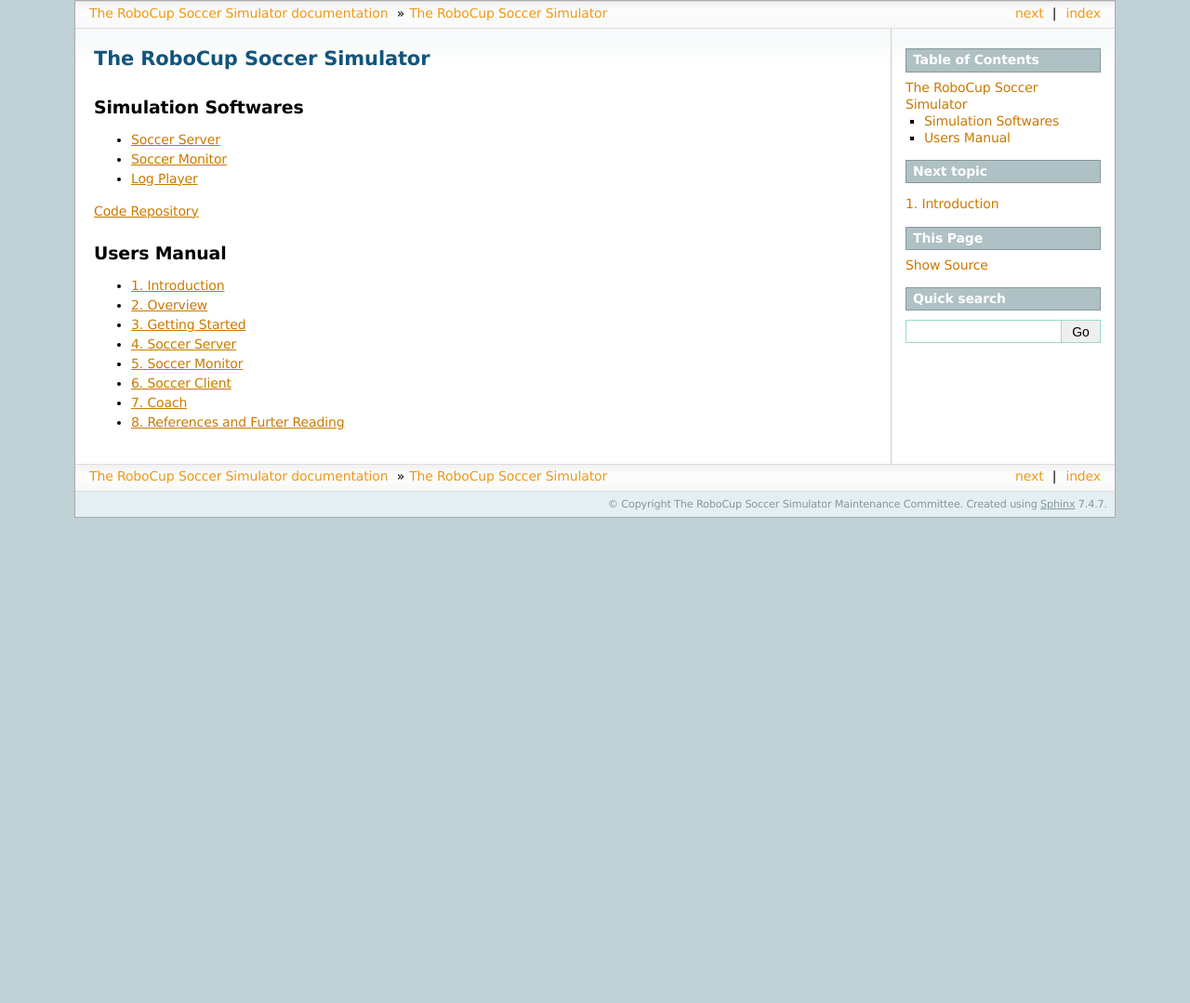
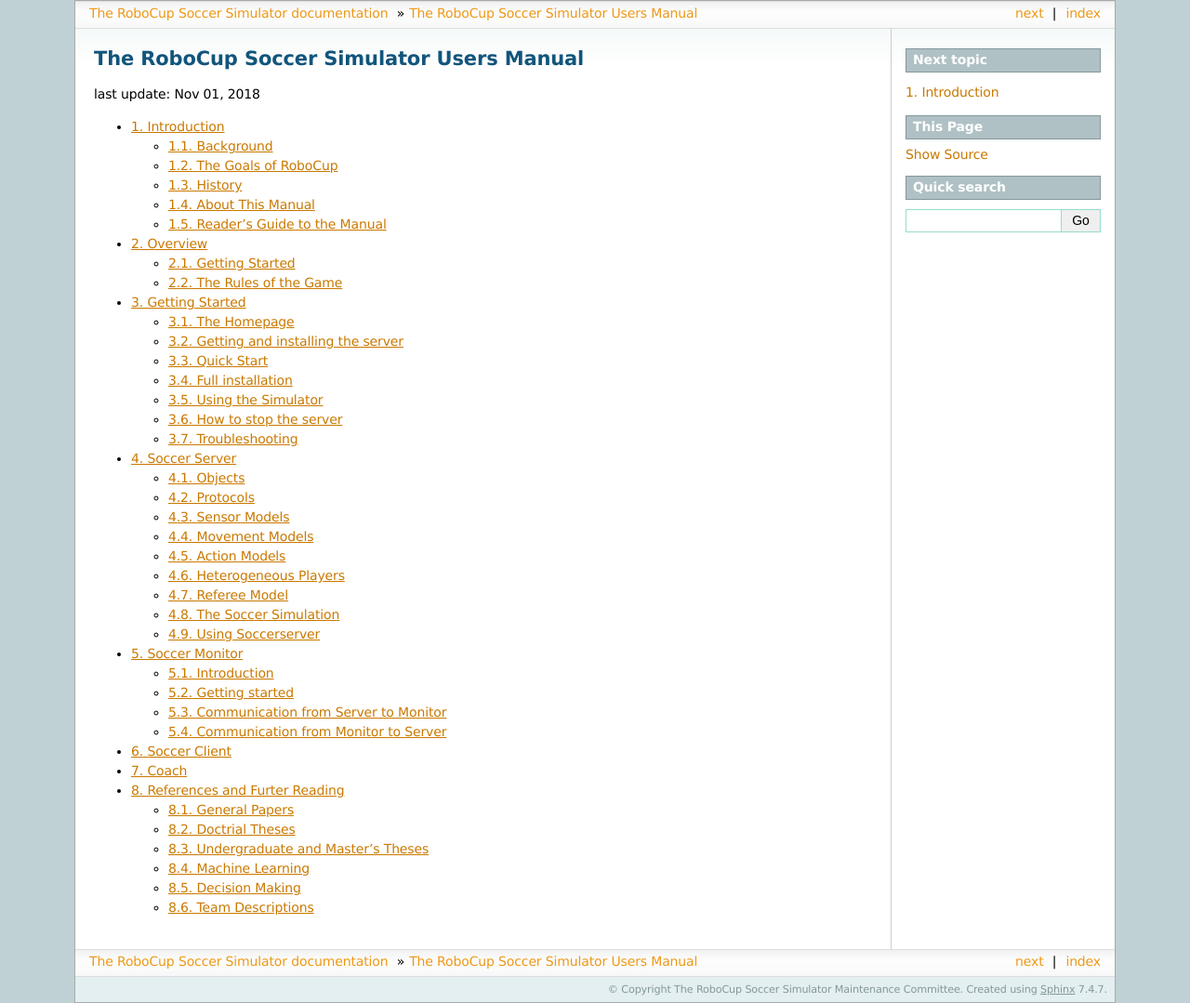
Before and after one commit to rcsoccersim/manual, a Sphinx documentation site: the page built from source/index.rst, in a window 1280 px wide. Shown: the whole page at 93% size. Built offline with Sphinx 7.4.7, drawn with Linux system fonts in a browser that asks for light colours; before the commit the page ends 900 px from its top, so only the background shows below that.

Commit message:
remove external links. change maxdepth. add update date.

```diff
--- a/source/index.rst
+++ b/source/index.rst
@@ -4,25 +4,13 @@
    contain the root `toctree` directive.
 .. -*- coding: utf-8; -*-
 
-The RoboCup Soccer Simulator
+The RoboCup Soccer Simulator Users Manual
 =====================================================================
 
-Simulation Softwares
------------------------------------------------------------
+last update: |today|
 
-* `Soccer Server <https://github.com/rcsoccersim/rcssserver/releases>`_
-* `Soccer Monitor <https://github.com/rcsoccersim/rcssserver/releases>`_
-* `Log Player <https://github.com/rcsoccersim/rcsslogplayer/releases>`_
-
-
-`Code Repository <https://github.com/rcsoccersim/>`_
-
-
-
-Users Manual
------------------------------------------------------------
 .. toctree::
-   :maxdepth: 1
+   :maxdepth: 2
    :numbered: 3
 
    introduction
```
